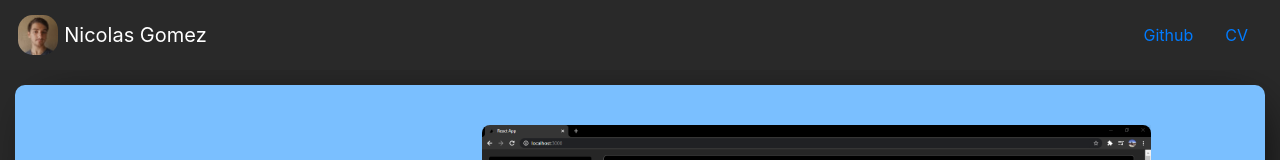
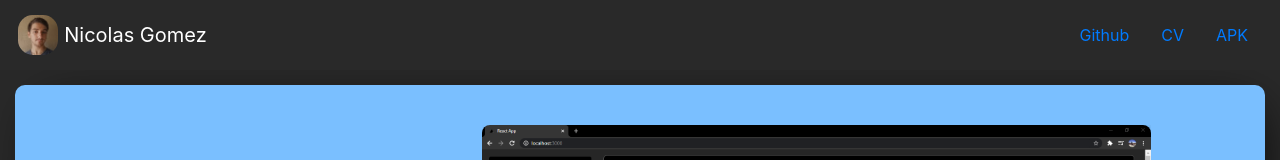
Before and after one commit to Nico9813/PortfolioWeb, a React (Create React App) app: page / in a window 1280 px wide. Shown: the top 160 px of the page. Built offline with nearby package versions, Linux system fonts and the light colour scheme.

Commit message:
test apk download

```diff
--- a/src/components/NavBar.js
+++ b/src/components/NavBar.js
@@ -25,6 +25,7 @@ export const CustomNavBar = ({foto}) => {
 
             <NavLink href={Perfil.github}>Github</NavLink>
             <NavLink href={Perfil.cv} download>CV</NavLink>
+            <NavLink href={"Pentamino.apk"} download>APK</NavLink>
         </Navbar>
     );
 }
```
Also changed, not shown: 1 other file (tests, documents, lock files or other folders).
